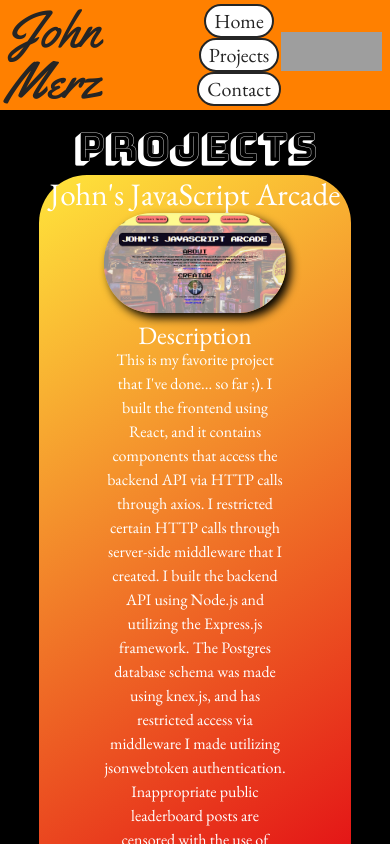
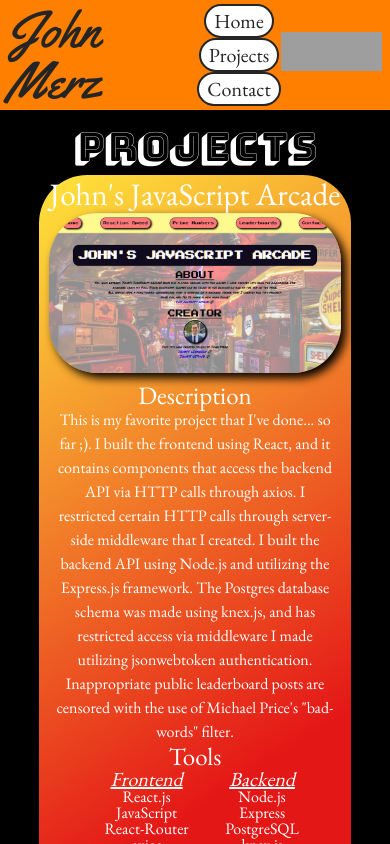
Before and after one commit to jmerz826/portfolio, a React (Create React App) app: page /projects in a window 390 px wide. Shown: the top 844 px of the page. Built offline with nearby package versions, Linux system fonts and the light colour scheme; grey boxes are pictures that could not be loaded.

Commit message:
project page responsiveness

```diff
--- a/src/components/projectsPage/project.js
+++ b/src/components/projectsPage/project.js
@@ -53,6 +53,23 @@ const StyledDiv = styled.div`
   }
   h2{
     font-weight: bold;
+  }
+  @media (max-width: 1100px){
+    .big-proj-img {
+      width: 80%;
+    }
+    p{
+      margin: 0 12%;
+    }
+  }
+  @media (max-width: 800px){
+    .big-proj-img {
+      width: 96%;
+    }
+    p{
+      margin: 0 4%;
+    }
+
   }
 `;
 
```
